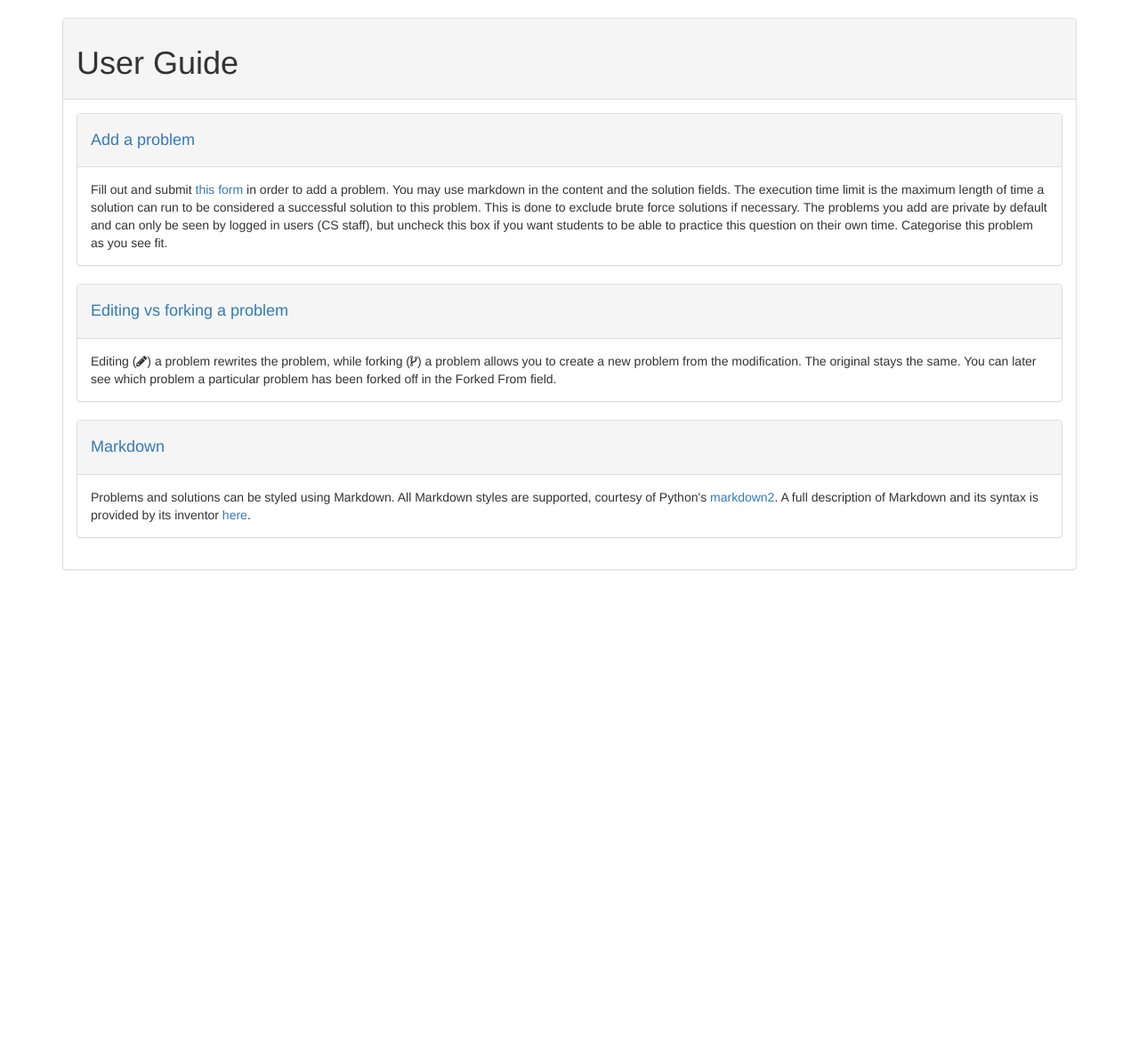
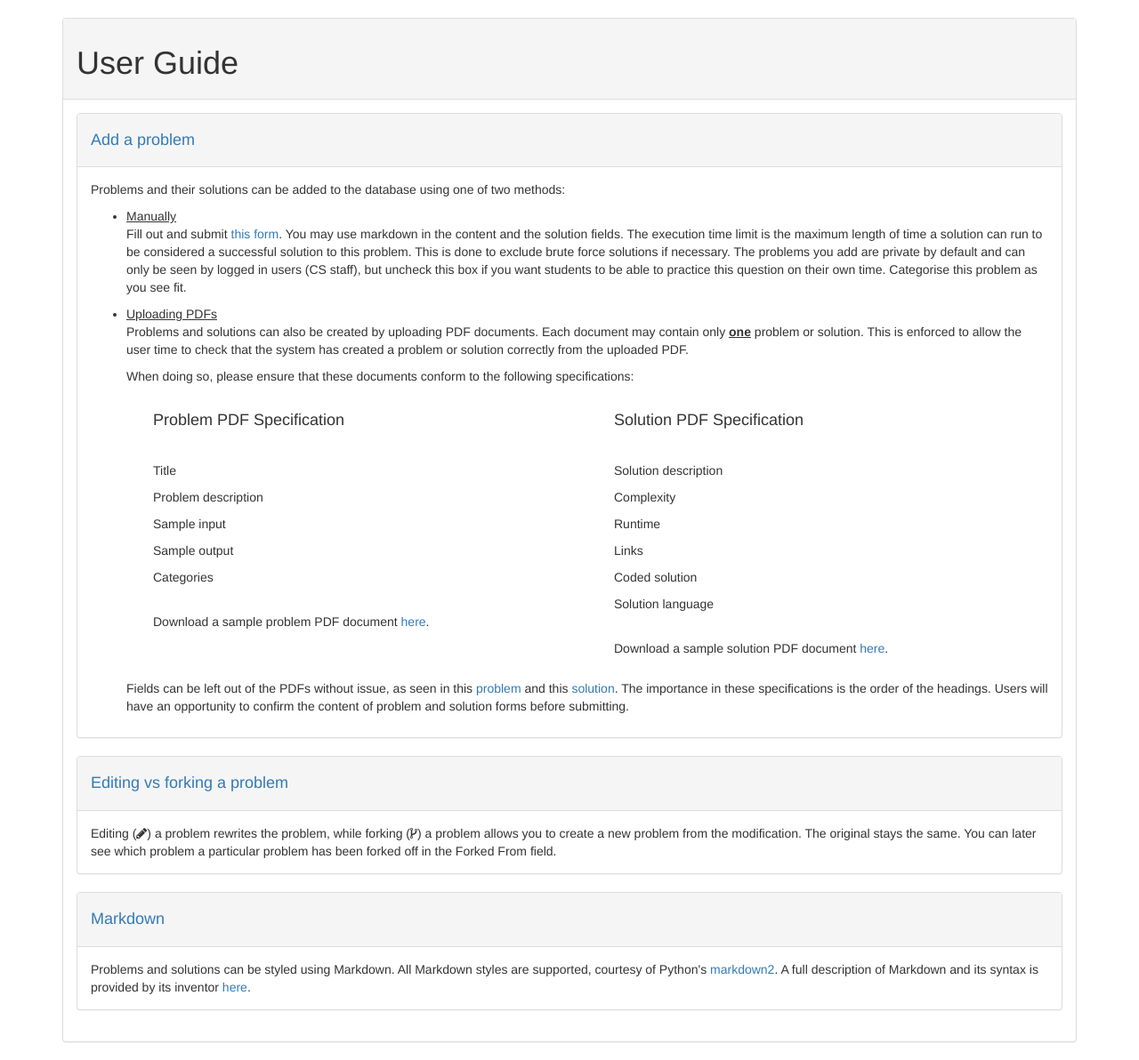
Before and after one commit to Hannarst/FindingProblems, a Django app: page /guide in a window 1280 px wide. Shown: the part 52-1244 px from the top of the page at 89% size. Before the commit the page ends 693 px from the top, so only its background shows below. Run offline with Django 3.2, Linux system fonts and the light colour scheme; some libraries are stand-ins or nearby versions.

Commit message:
[add problem, pdf] adding problem from pdf works when following the exact styling.

```diff
--- a/problems/models.py
+++ b/problems/models.py
@@ -67,14 +67,11 @@ class Content(models.Model):
     example_input_html = models.TextField()
     example_output = models.TextField(default="No example output provided.")
     example_output_html = models.TextField()
-    examples = models.TextField(default="No example(s) provided.")
-    examples_html = models.TextField()
 
     def save(self, *args, **kwargs):
         self.problem_description_html = get_html(self.problem_description)
         self.example_input_html = get_html(self.example_input)
         self.example_output_html = get_html(self.example_output)
-        self.examples_html = get_html(self.examples)
         super(Content, self).save(*args, **kwargs)
 
 
--- a/problems/templates/problems/guide.html
+++ b/problems/templates/problems/guide.html
@@ -10,12 +10,97 @@
               <h4><a href="#add-problem">Add a problem</a></h4>
           </div>
           <div class="panel-body">
-          Fill out and submit <a href="{% url 'add_problem' %}">this form</a> in order to add a problem.
+              <p>
+                  Problems and their solutions can be added to the database using one of two methods:
+                  <ul>
+                      <li>
+                          <u>
+                              Manually
+                          </u>
+                      </li>
+              <p>
+                  Fill out and submit <a href="{% url 'add_problem' %}">this form</a>.
                   You may use markdown in the content and the solution fields.
                   The execution time limit is the maximum length of time a solution can run to be considered a successful solution to this problem.
                   This is done to exclude brute force solutions if necessary.
                   The problems you add are private by default and can only be seen by logged in users (CS staff), but uncheck this box if you want students to be able to practice this question on their own time.
                   Categorise this problem as you see fit.
+              </p>
+              <li>
+                  <u>
+                      Uploading PDFs
+                  </u>
+                  <p>
+                      Problems and solutions can also be created by uploading PDF documents.
+                      Each document may contain only <u><strong>one</strong></u> problem or solution.
+                      This is enforced to allow the user time to check that the system has created a problem or solution correctly from the uploaded PDF.
+                  </p>
+                  <p>
+                      When doing so, please ensure that these documents conform to the following specifications:
+                  </p>
+                  <div class="col-sm-6">
+                      <div class="panel-heading">
+                          <h4>Problem PDF Specification</h4>
+                      </div>
+                      <div class="panel-body">
+                          <p>
+                              Title
+                          </p>
+                          <p>
+                              Problem description
+                          </p>
+                          <p>
+                              Sample input
+                          </p>
+                          <p>
+                              Sample output
+                          </p>
+                          <p>
+                              Categories
+                          </p>
+                          <br>
+                          <p>
+                              Download a sample problem PDF document <a href="#">here</a>.
+                          </p>
+                      </div>
+                  </div>
+                  <div class="col-sm-6">
+                      <div class="panel-heading">
+                          <h4>Solution PDF Specification</h4>
+                      </div>
+                      <div class="panel-body">
+                          <p>
+                              Solution description
+                          </p>
+                          <p>
+                              Complexity
+                          </p>
+                          <p>
+                              Runtime
+                          </p>
+                          <p>
+                              Links
+                          </p>
+                          <p>
+                              Coded solution
+                          </p>
+                          <p>
+                              Solution language
+                          </p>
+                          <br>
+                          <p>
+                              Download a sample solution PDF document <a href="#">here</a>.
+                          </p>
+                      </div>
+                  </div>
+                  <p>
+                      Fields can be left out of the PDFs without issue, as seen in this <a href="#">problem</a> and this <a href="#">solution</a>.
+                      The importance in these specifications is the order of the headings.
+                      Users will have an opportunity to confirm the content of problem and solution forms before submitting.
+                  </p>
+              </li>
+              </ul>
+              </p>
           </div>
       </div>
     <div class="panel panel-default">
--- a/problems/views.py
+++ b/problems/views.py
@@ -1,9 +1,17 @@
 from hashlib import md5
+
+from io import StringIO
+
+import collections
+from itertools import islice
+
+from PyPDF2 import PdfFileReader
 import random
 import datetime
 import reportlab
 from django.contrib.auth.models import User
 from django.core.mail import send_mail
+from django.forms import formset_factory
 from django.http import HttpResponseRedirect
 from django.shortcuts import render, redirect, get_object_or_404
 from django.views.generic import View
@@ -208,20 +216,118 @@ class Pause(View):
         return render(request, 'problems/pause.html', context)
 
 
+
+
 class Upload(View):
     def get(self, request):
+        pdf_form = PDFForm()
         context = {
-
+            'pdf_form': pdf_form,
         }
         return render(request, 'problems/upload.html', context)
 
     def post(self, request):
-        #parse file
+        pdf_form = PDFForm(request.POST, request.FILES)
+        if pdf_form.is_valid():
+            if request.FILES['problem']:
+                HEADINGS = ['sample input', 'sample output', 'categories']
+                file_name = self.get_file_name(str(pdf_form.cleaned_data['problem']))[0]
+                problem_pdf_content = self.getPDFContent(file_name)
+                title = problem_pdf_content[0]
+                problem_description = ""
+                start_next_section = 1
+                for line in range(1, len(problem_pdf_content)):
+                    if problem_pdf_content[line].lower() in HEADINGS:
+                        start_next_section = line
+                        break
+                    else:
+                        problem_description += problem_pdf_content[line]+'\n'
+                sample_input = ""
+                if problem_pdf_content[start_next_section].lower() == 'sample input':
+                    start = start_next_section+1
+                    for line in range(start, len(problem_pdf_content)):
+                        if problem_pdf_content[line].lower() in HEADINGS:
+                            start_next_section = line
+                            break
+                        else:
+                            sample_input += problem_pdf_content[line]+'\n'
+                sample_output = ""
+                if problem_pdf_content[start_next_section].lower() == 'sample output':
+                    start = start_next_section+1
+                    for line in range(start, len(problem_pdf_content)):
+                        if problem_pdf_content[line].lower() in HEADINGS:
+                            start_next_section = line
+                            break
+                        else:
+                            sample_output += problem_pdf_content[line]+'\n'
+                categories = ""
+                if problem_pdf_content[start_next_section].lower() == 'categories':
+                    start = start_next_section+1
+                    for line in range(start, len(problem_pdf_content)):
+                        if problem_pdf_content[line].lower() in HEADINGS:
+                            start_next_section = line
+                            break
+                        else:
+                            categories += problem_pdf_content[line]+'\n'
+
+                problem = Problem()
+                problem.title = title+" 1"
+                problem.save()
+                add_category(categories, problem)
+                print(problem.categories)
+                problem_form = ProblemForm(instance=problem)
+                content = Content()
+                content.problem_description = problem_description
+                content.problem = problem
+                content.example_input = sample_input
+                content.example_output = sample_output
+                content.save()
+                content_form = ContentForm(instance=content)
+                solution_form = SolutionForm()
         context = {
-
+            'problem_form': problem_form,
+            'content_form': content_form,
+            'solution_form': solution_form,
+            'categories': ",".join([cat.name for cat in problem.categories.all()]),
         }
         messages.info(request, "File has been uploaded. Please check to make sure that all the fields are correct.")
-        return render(request, 'problems/add_problem.html', context)
+        return render(request, 'problems/edit_problem.html', context)
+
+    def get_file_name(self, file):
+        return file.split('<In MemoryUploadedFile: ')
+
+    def consume(self, iterator, num):
+        if num is None:
+            collections.deque(iterator, maxlen=0)
+        else:
+            next(islice(iterator, num, num), None)
+
+    def getPDFContent(self, file_name):
+        content = ""
+        pdf_file = open(file_name, 'rb')
+        reader = PdfFileReader(pdf_file)
+        actual_lines = []
+        pages = reader.getNumPages()
+        for page in range(pages):
+            current_page = reader.getPage(page).extractText()
+            lines = current_page.split('\n')
+            lines_on_page = iter(range(len(lines)))
+            for line_num in lines_on_page:
+                if line_num == len(lines)-1 :
+                    break
+                else:
+                    current_line = lines[line_num]
+                    temp_line_num = line_num
+                    line = ""
+                    while current_line!=' ' and temp_line_num != len(lines)-1:
+                        line+=lines[temp_line_num]
+                        temp_line_num+=1
+                        current_line = lines[temp_line_num]
+                    self.consume(lines_on_page, temp_line_num-line_num)
+                    line_num += temp_line_num
+                    actual_lines.append(line)
+            content += reader.getPage(page).extractText()+'\n'
+        return actual_lines
 
 
 class AddProblem(View):
@@ -257,6 +363,7 @@ class AddProblem(View):
         else:
             messages.error(request, 'Invalid Form')
         return redirect('index')
+
 
 
 class EditProblem(View):
```
Also changed, not shown: problems/forms.py (+14 -1 lines), problems/templates/problems/upload.html (added, +15 -0 lines), 1 other file. Lines whose indentation alone changed are shown as unchanged.
